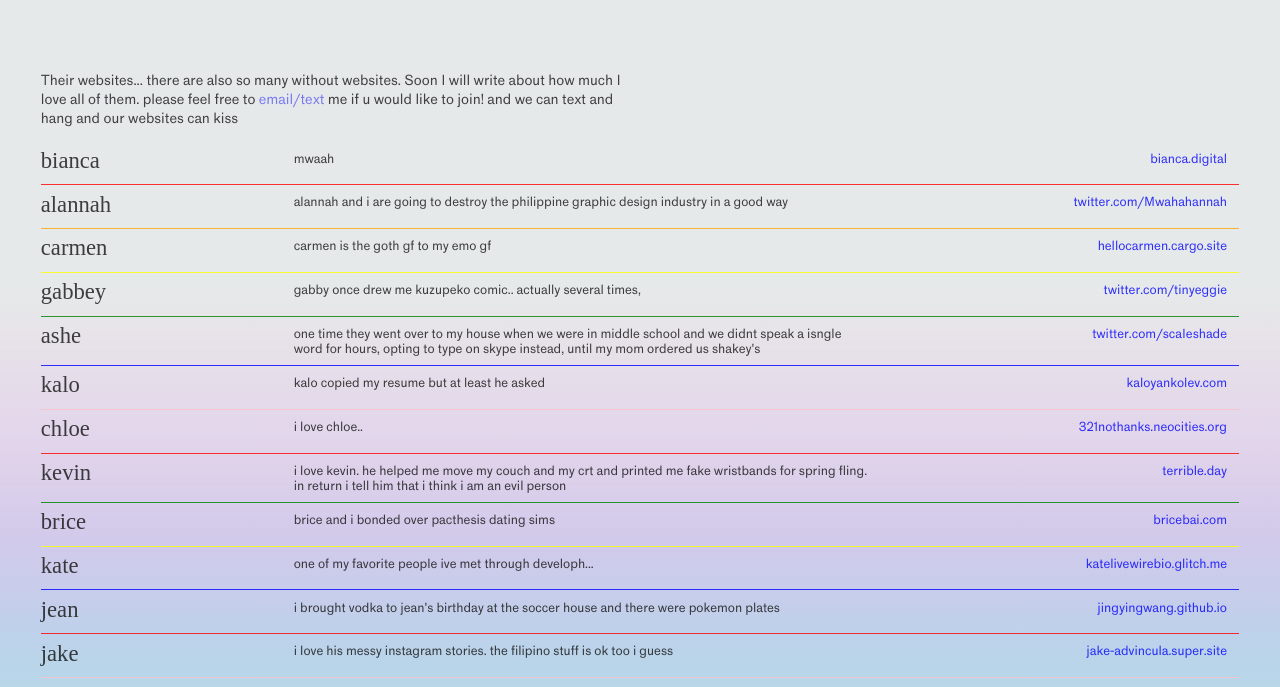
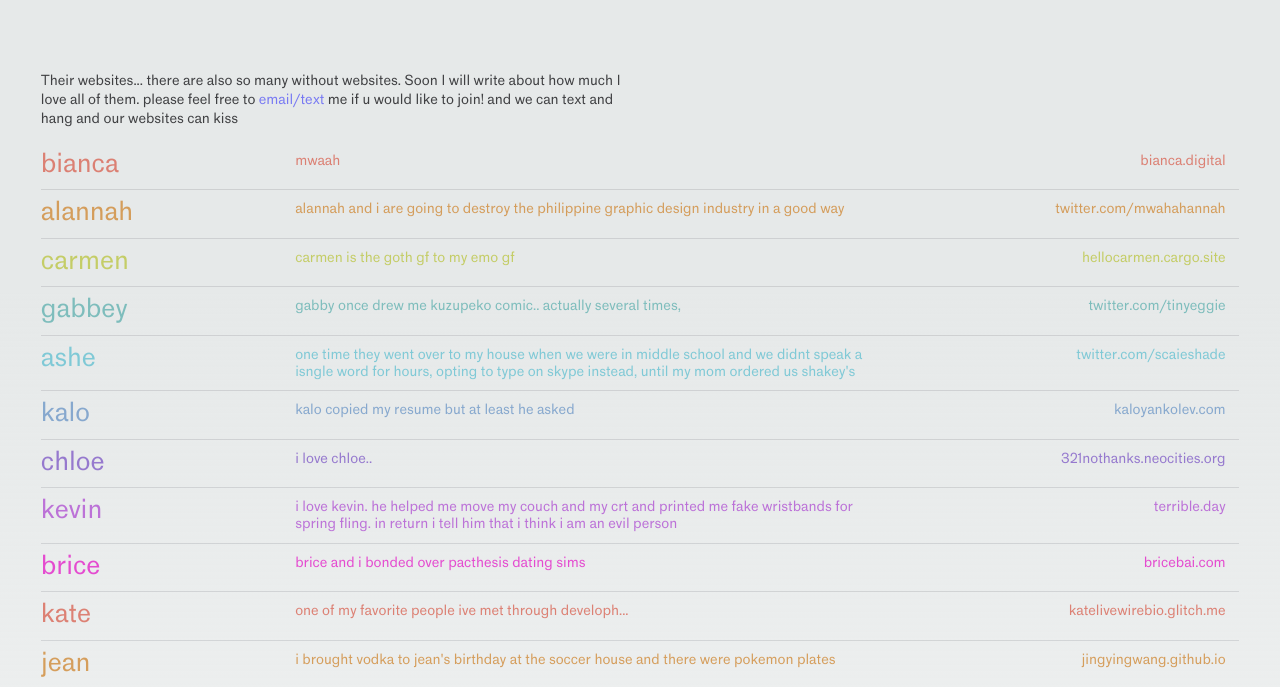
Before and after one commit to chiaski/chia.neocities.org, a plain HTML site: page friends.html in a window 1280 px wide. Shown: the part 69-756 px from the top of the page. Drawn offline with Linux system fonts and the light colour scheme; files whose address does not match are found by name.

Commit message:
new friends

```diff
--- a/friends.html
+++ b/friends.html
@@ -12,6 +12,11 @@
   <link rel="stylesheet" href="./s.css" type="text/css">
 
   <style type="text/css">
+
+    body{
+      background: #fff;
+    }
+
     ._filters button{
       border: 0;
       background: none;
@@ -50,7 +55,7 @@
     }
 
     #index a{
-      font-size: .9em;
+      font-size: 1em;
       width: 100%;
       max-width: auto;
       vertical-align: text-top;
@@ -59,37 +64,48 @@
       flex-direction: row;
       justify-content: space-between;
       opacity: 0.8;
-/*      border-bottom: 1px solid;*/
+      border-bottom: 1px solid rgba(47, 47, 56, 0.16);
       padding: .5em 0;
     }
 
-    #index a:nth-child(1n){
-      border-bottom: 1px solid red;
+    #index:hover > a:not(:hover) {
+      opacity: 0.4;
+}
+
+    #index a:nth-child(9n+1) > div{
+      color: rgb(217, 102, 86);
+    }
+
+    #index a:nth-child(9n+2) > div{
+      color: rgb(208, 138, 56);
+    }
+    #index a:nth-child(9n+3) > div{
+      color:rgb(188, 198, 70);
+    }
+
+    #index a:nth-child(9n+4) > div{
+      color: rgb(100, 178, 177);
+    }
+    #index a:nth-child(9n+5) > div{
+      color:  rgb(102, 193, 209);
+    }
+
+    #index a:nth-child(9n+6) > div{
+      color: rgb(111, 152, 199);
+    }
+    #index a:nth-child(9n+7) > div{
+      color: rgb(129, 93, 199);
+    }
+
+    #index a:nth-child(9n+8) > div{
+      color: rgb(177, 84, 211);
+    }
+    #index a:nth-child(9n+9) > div{
+      color: rgb(227, 36, 201);
     }
 
 
-    #index a:nth-child(2n){
-      border-bottom: 1px solid orange;
-    }
-
-    #index a:nth-child(3n){
-      border-bottom: 1px solid yellow;
-    }
-    #index a:nth-child(4n){
-      border-bottom: 1px solid green;
-    }
-
-
-    #index a:nth-child(5n){
-      border-bottom: 1px solid blue;
-    }
-
-    #index a:nth-child(6n){
-      border-bottom: 1px solid pink;
-    }
-
     #index a:hover > div{
-      color: blue;
       opacity: 1;
     }
 
@@ -102,7 +118,7 @@
     }
 
     #index a .__name{
-      font-family:"Times New Roman";
+/*      font-family:"Times New Roman";*/
       font-size: 1.85em;
       vertical-align: text-top;
       line-height: 100%;
@@ -114,6 +130,7 @@
       width: 30%;
       text-align: right;
       color: blue;
+      text-transform: lowercase;
     }
 
     #index a .__desc{
--- a/s.scss
+++ b/s.scss
@@ -32,7 +32,6 @@ $softer: 0.8;
 $soft: 0.6;
 
 $t: #17171a;
-//$t: #1d1d55;
 $link: #DF7EEA;
 $rainbow-link: rainbow 6s linear 0s infinite;
 
```
Also changed, not shown: 1 other file.
